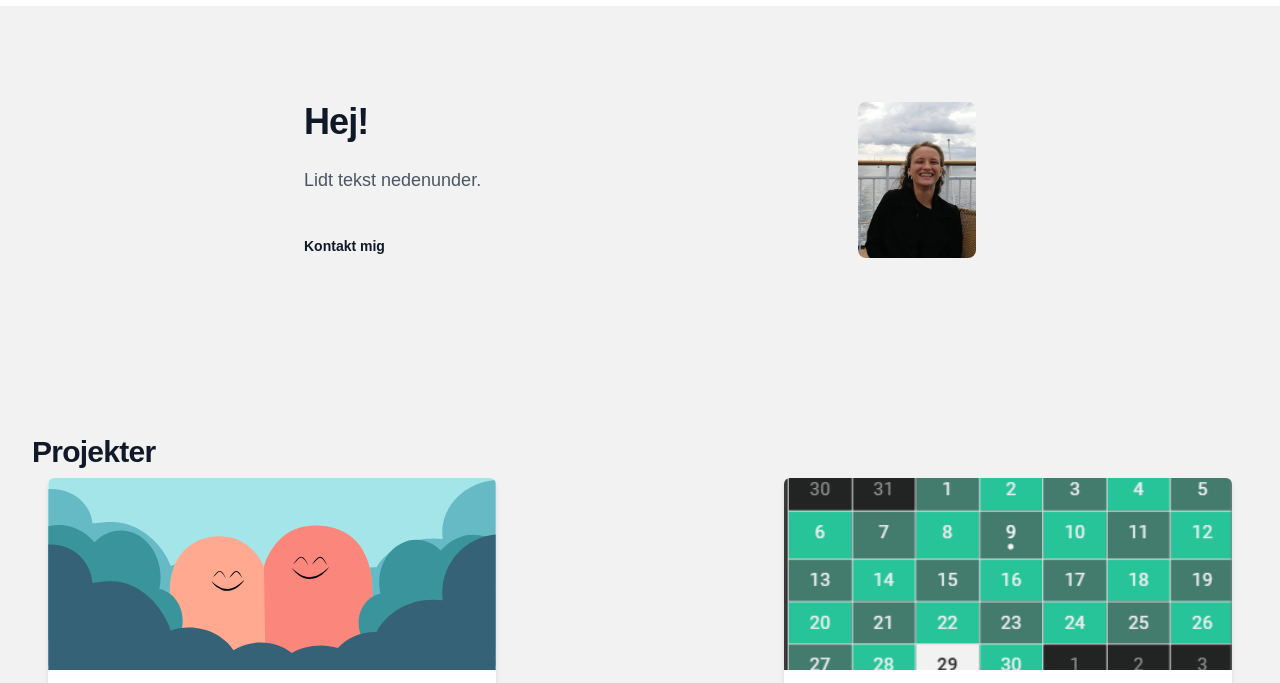
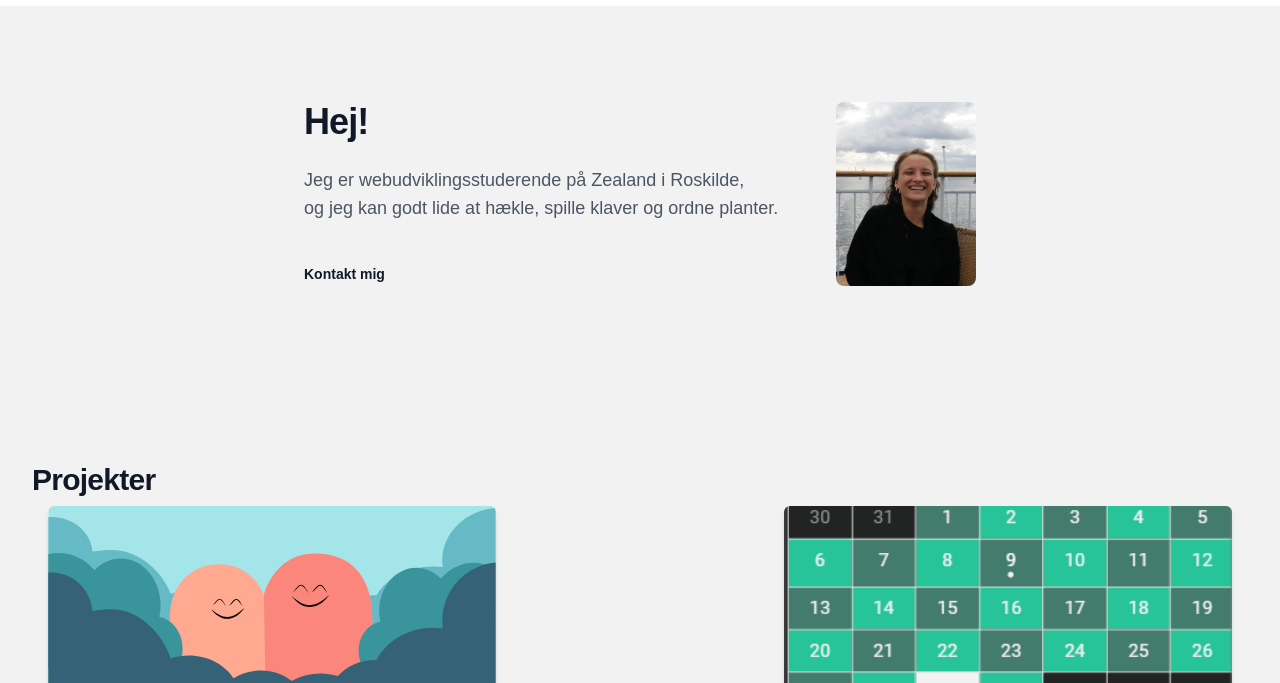
Before and after one commit to SofNyb/portfolioTail, a website: page src/index.html in a window 1280 px wide. Shown: the part 74-757 px from the top of the page. Drawn offline with nearby package versions, Linux system fonts and the light colour scheme.

Commit message:
Tekst tilføjet i info-card

```diff
--- a/src/index.html
+++ b/src/index.html
@@ -43,7 +43,9 @@
         </div>
         <div class="relative z-10">
             <h1 class="text-4xl font-bold tracking-tight text-gray-900 sm:text-6xl">Hej!</h1>
-            <p class="mt-6 text-lg leading-8 text-gray-600">Lidt tekst nedenunder.</p>
+            <p class="mt-6 text-lg leading-8 text-gray-600">
+                Jeg er webudviklingsstuderende på Zealand i Roskilde, <br>
+                og jeg kan godt lide at hækle, spille klaver og ordne planter.</p>
             <div class="mt-10">
                 <a href="#contact" class="text-sm font-semibold leading-6 text-gray-900">Kontakt mig</a>
             </div>
```
